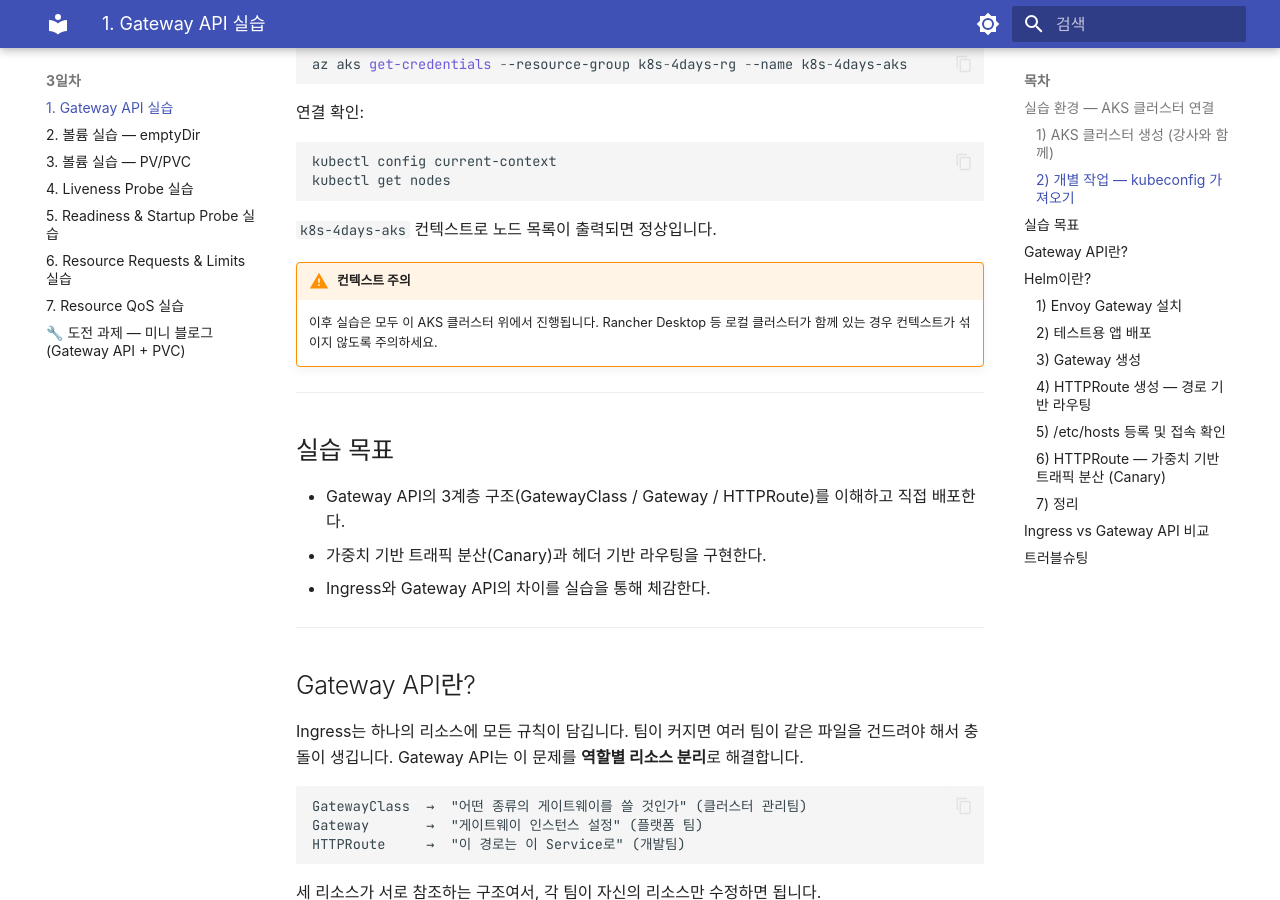
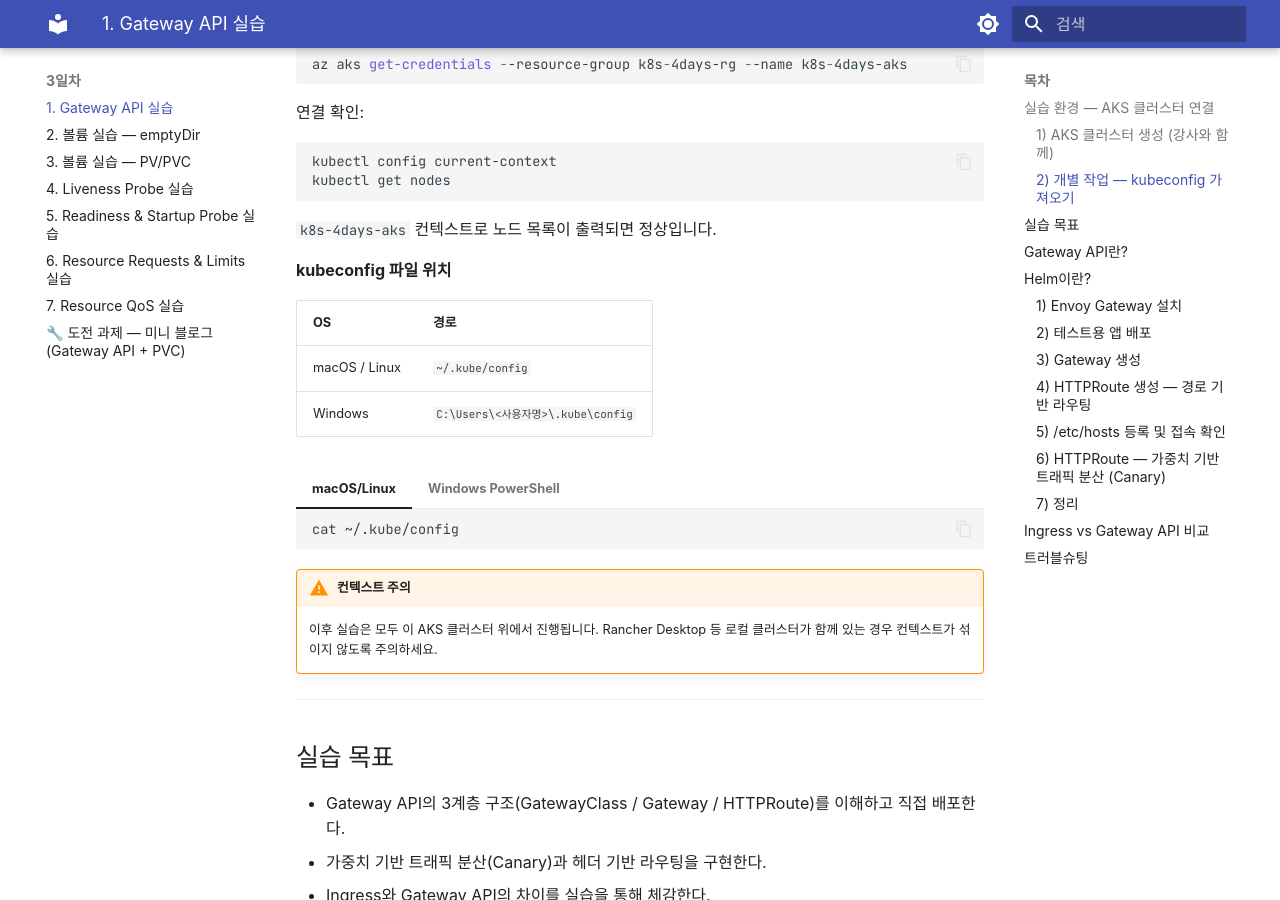
Before and after one commit to skilleat-labs/k8s-for-4days, an MkDocs documentation site: the page built from docs/day3/3-2-gateway.md, in a window 1280 px wide and 900 px high, scrolled down 679 px. Built offline with MkDocs 1.6.1 and Material for MkDocs 9.7.7, drawn with Linux system fonts in a browser that asks for light colours; some web fonts are replaced.

Commit message:
Add kubeconfig file location for macOS/Linux and Windows

````diff
--- a/docs/day3/3-2-gateway.md
+++ b/docs/day3/3-2-gateway.md
@@ -37,6 +37,22 @@ kubectl get nodes
 ```
 
 `k8s-4days-aks` 컨텍스트로 노드 목록이 출력되면 정상입니다.
+
+**kubeconfig 파일 위치**
+
+| OS | 경로 |
+|----|------|
+| macOS / Linux | `~/.kube/config` |
+| Windows | `C:\Users\<사용자명>\.kube\config` |
+
+=== "macOS/Linux"
+    ```bash
+    cat ~/.kube/config
+    ```
+=== "Windows PowerShell"
+    ```powershell
+    Get-Content "$env:USERPROFILE\.kube\config"
+    ```
 
 !!! warning "컨텍스트 주의"
     이후 실습은 모두 이 AKS 클러스터 위에서 진행됩니다.
````
